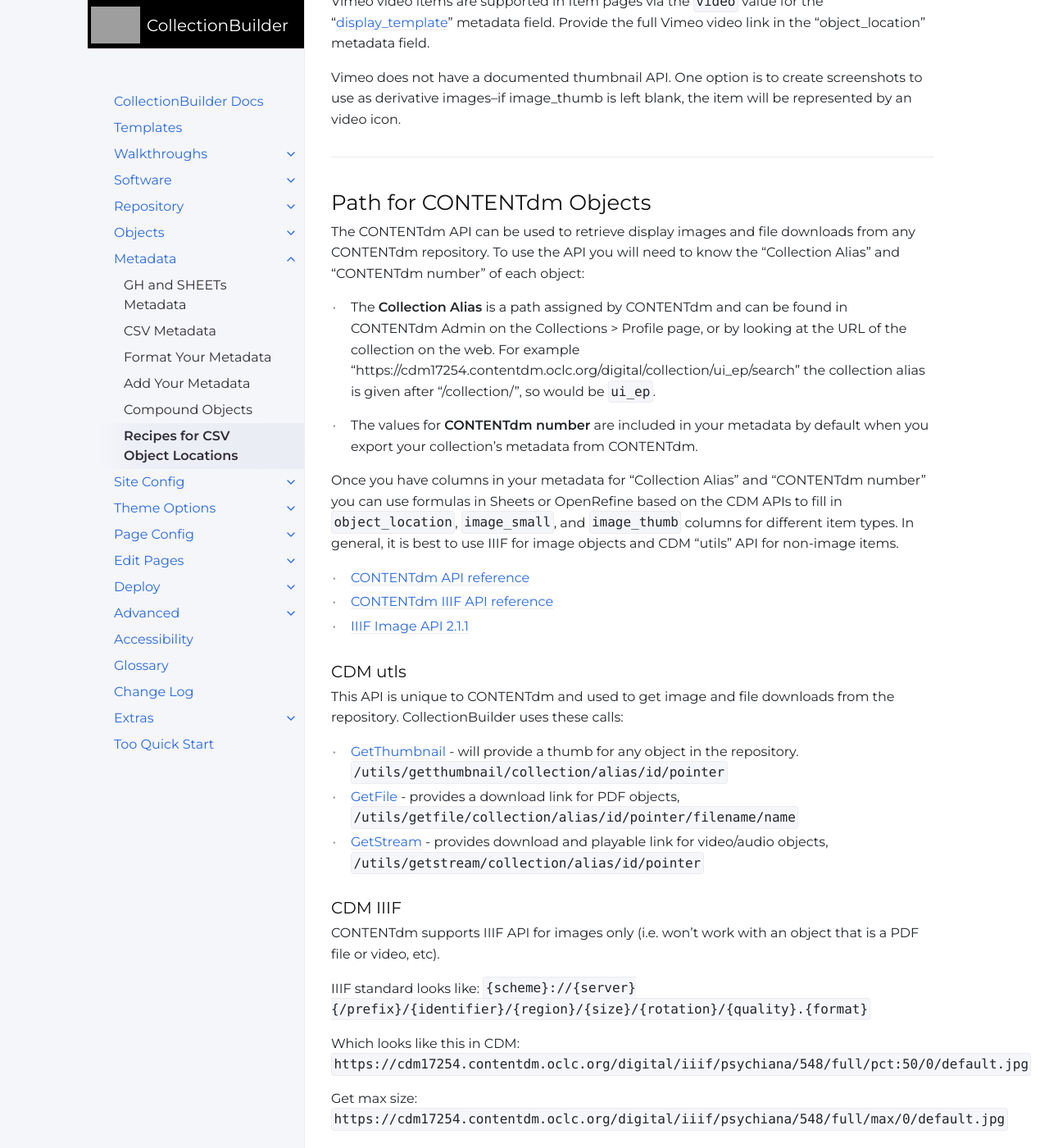
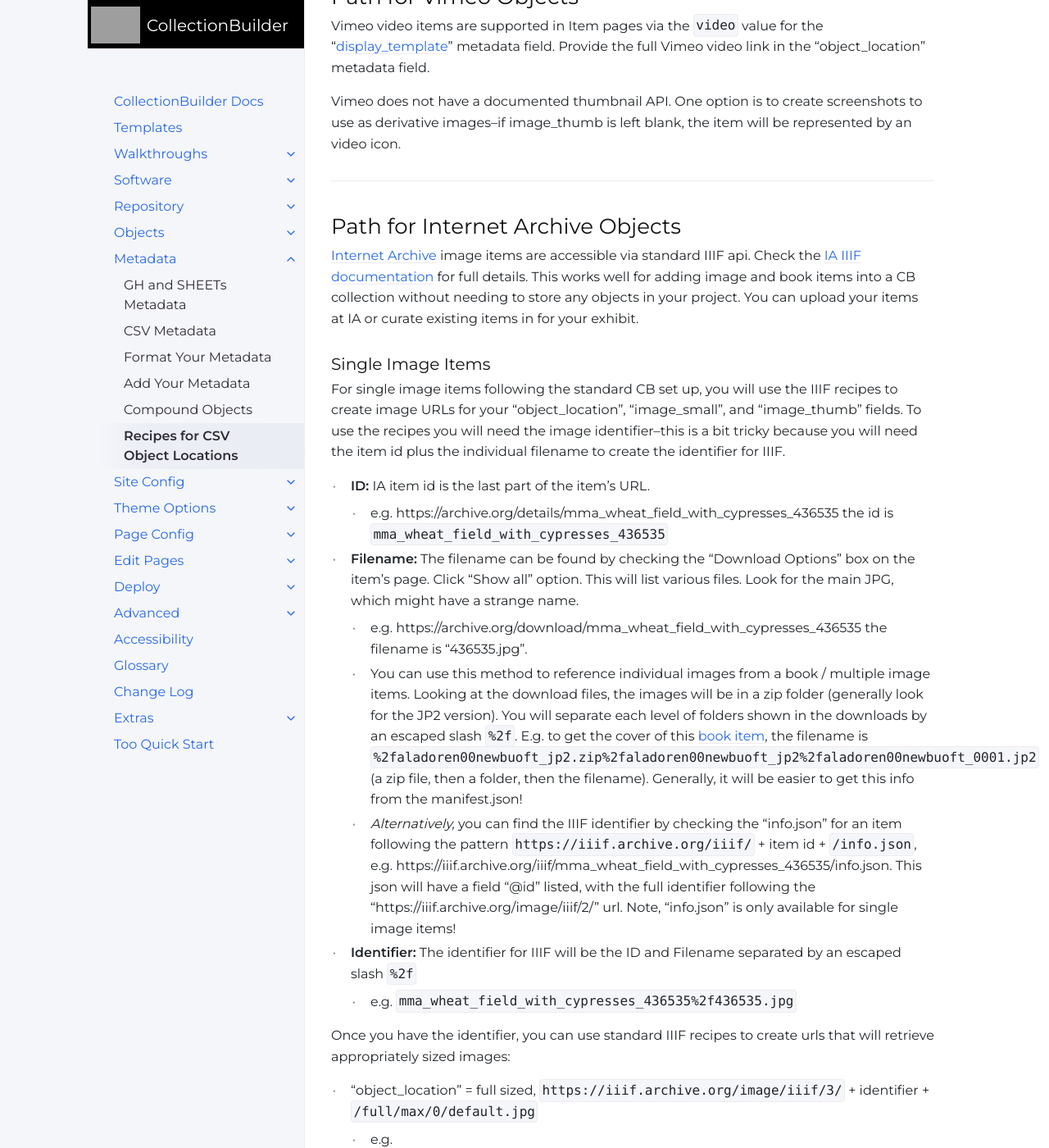
Before and after one commit to CollectionBuilder/cb-docs, a Jekyll site: the page built from docs/metadata/object-paths.md, in a window 1280 px wide and 1400 px high, scrolled down 2740 px. Shown: the whole window at 82% size. Built offline with Jekyll 4.4.1, drawn with Linux system fonts in a browser that asks for light colours; comment, search, counter and statistics services are not loaded; some of the changed text lies outside the part shown.

Commit message:
internet archive recipes documented

```diff
--- a/docs/metadata/object-paths.md
+++ b/docs/metadata/object-paths.md
@@ -15,6 +15,7 @@ This section presents example recipes for figuring out the fields for a few comm
 - [Self-Hosted Objects](#example-paths-for-external-or-self-hosted-objects)
 - [YouTube Objects](#path-for-youtube-objects)
 - [Vimeo Objects](#path-for-vimeo-objects)
+- [Internet Archive Objects](#path-for-internet-archive-objects)
 - [CONTENTdm Objects](#path-for-contentdm-objects)
 
 ------
@@ -98,6 +99,63 @@ One option is to create screenshots to use as derivative images--if image_thumb
 
 ------
 
+## Path for Internet Archive Objects
+
+[Internet Archive](https://archive.org/) image items are accessible via standard IIIF api.
+Check the [IA IIIF documentation](https://iiif.archive.org/iiif/documentation) for full details.
+This works well for adding image and book items into a CB collection without needing to store any objects in your project.
+You can upload your items at IA or curate existing items in for your exhibit.
+
+### Single Image Items
+
+For single image items following the standard CB set up, you will use the IIIF recipes to create image URLs for your "object_location", "image_small", and "image_thumb" fields.
+To use the recipes you will need the image identifier--this is a bit tricky because you will need the item id plus the individual filename to create the identifier for IIIF.
+
+- **ID:** IA item id is the last part of the item's URL.
+    - e.g. https://archive.org/details/mma_wheat_field_with_cypresses_436535 the id is `mma_wheat_field_with_cypresses_436535`
+- **Filename:** The filename can be found by checking the "Download Options" box on the item's page. Click "Show all" option. This will list various files. Look for the main JPG, which might have a strange name.
+    - e.g. https://archive.org/download/mma_wheat_field_with_cypresses_436535 the filename is "436535.jpg".
+    - You can use this method to reference individual images from a book / multiple image items. Looking at the download files, the images will be in a zip folder (generally look for the JP2 version). You will separate each level of folders shown in the downloads by an escaped slash `%2f`. E.g. to get the cover of this [book item](https://archive.org/details/aladoren00newbuoft), the filename is `%2faladoren00newbuoft_jp2.zip%2faladoren00newbuoft_jp2%2faladoren00newbuoft_0001.jp2` (a zip file, then a folder, then the filename). Generally, it will be easier to get this info from the manifest.json!
+    - *Alternatively,* you can find the IIIF identifier by checking the "info.json" for an item following the pattern `https://iiif.archive.org/iiif/` + item id + `/info.json`, e.g. https://iiif.archive.org/iiif/mma_wheat_field_with_cypresses_436535/info.json. This json will have a field "@id" listed, with the full identifier following the "https://iiif.archive.org/image/iiif/2/" url. Note, "info.json" is only available for single image items!
+- **Identifier:** The identifier for IIIF will be the ID and Filename separated by an escaped slash `%2f`
+    - e.g. `mma_wheat_field_with_cypresses_436535%2f436535.jpg`
+
+Once you have the identifier, you can use standard IIIF recipes to create urls that will retrieve appropriately sized images:
+
+- "object_location" = full sized, `https://iiif.archive.org/image/iiif/3/` + identifier + `/full/max/0/default.jpg`
+    - e.g. https://iiif.archive.org/image/iiif/3/mma_wheat_field_with_cypresses_436535%2f436535.jpg/full/max/0/default.jpg
+- "image_small" = 800px width, `https://iiif.archive.org/image/iiif/3/` + identifier + ``/full/,800/0/default.jpg`
+    - e.g. https://iiif.archive.org/image/iiif/3/mma_wheat_field_with_cypresses_436535%2f436535.jpg/full/,800/0/default.jpg
+- "image_thumb" = 450px width, `https://iiif.archive.org/image/iiif/3/` + identifier + `/full/,450/0/default.jpg`
+    - e.g. https://iiif.archive.org/image/iiif/3/mma_wheat_field_with_cypresses_436535%2f436535.jpg/full/,450/0/default.jpg
+
+### Book, Multiple Image Items, or IIIF Viewer
+
+To display an IA item with a IIIF viewer (instead of the default CB simple image style template), it is possible to use the "manifest.json".
+The full url to the "manifest.json" file will be used in the "object_location" field.
+The recipe follows the pattern:
+`https://iiif.archive.org/iiif/3/` + item id + `/manifest.json`
+
+e.g. for book item page, https://archive.org/details/aladoren00newbuoft
+the IIIF manifest will be at
+https://iiif.archive.org/iiif/3/aladoren00newbuoft/manifest.json
+
+The recipe for manifest url is the same for both book and single image items, and can be used for either in the universal IIIF viewer.
+You will still want to figure out appropriate derivatives for "image_small" and "image_thumb" using the recipes above or manually created images.
+
+With the manifest.json url in "object_location", you will then modify the "image" display_template or create a new display_template for the IIIF viewer items.
+
+In "_layouts/item/image.html" (or a new file such as "_layouts/item/iiif_image.html") change
+`{% include item/image-gallery.html %}`
+to
+`{% include item/iiif-manifest-universal-viewer.html %}`
+
+Note: Universal Viewer this will work with manifest.json loaded from IA.
+However, for many other servers, attempting to load a remote manifest this will trigger a CORS issue.
+A potential work around is to download a the manifests and put them directly in your project to avoid CORS.
+
+------
+
 ## Path for CONTENTdm Objects
 
 The CONTENTdm API can be used to retrieve display images and file downloads from any CONTENTdm repository.
```
